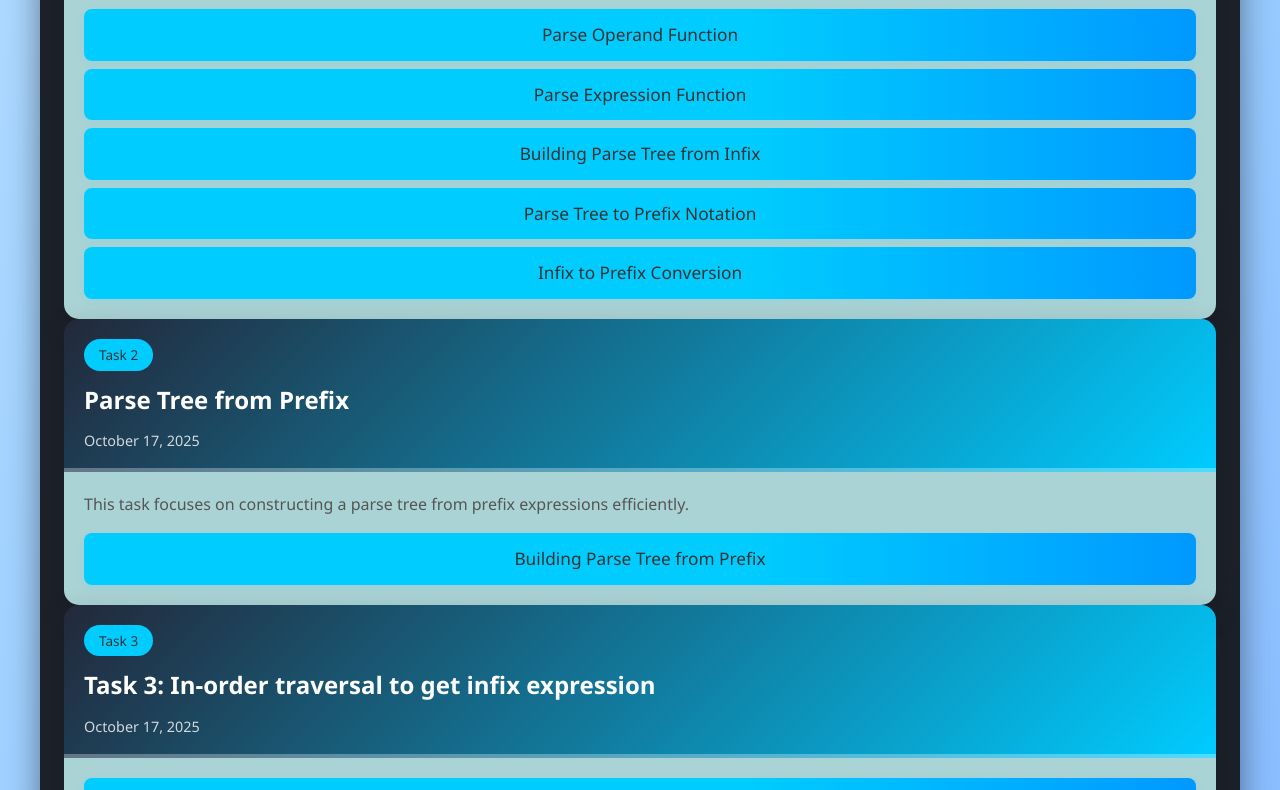
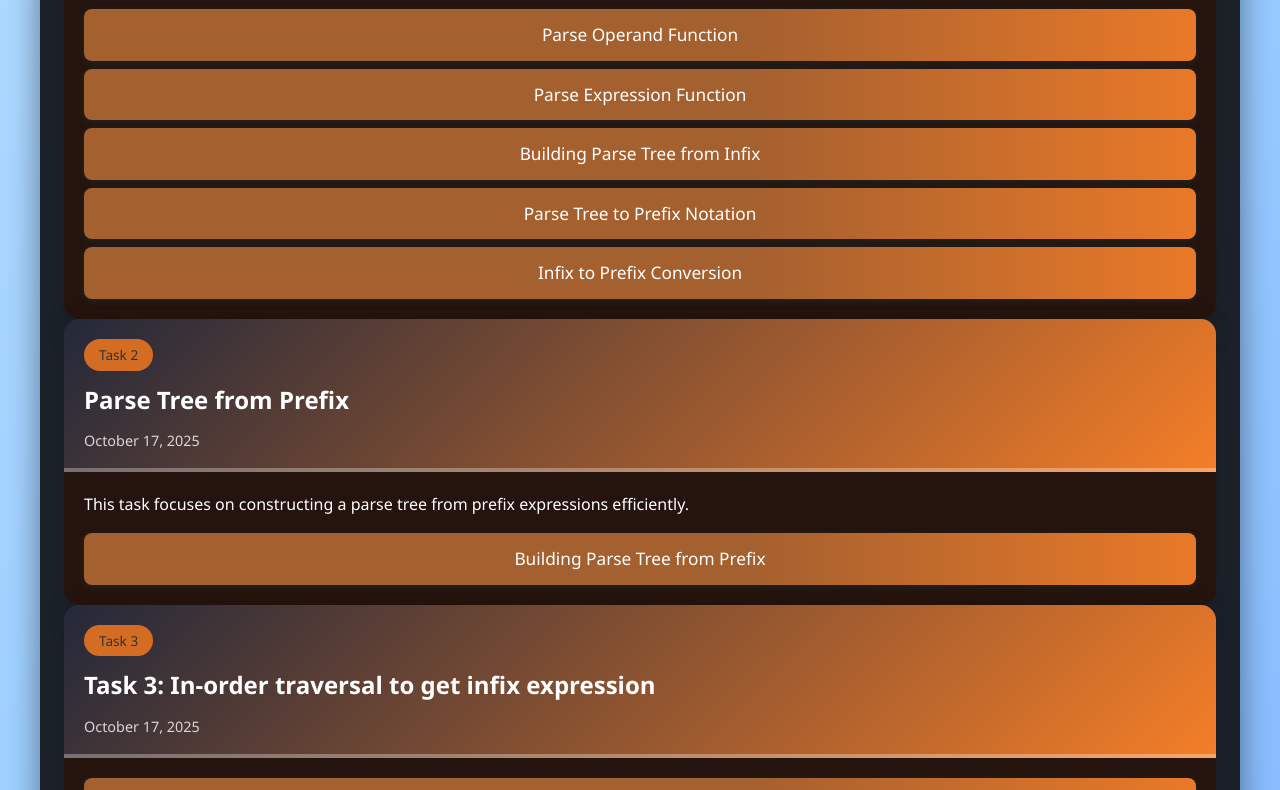
Before and after one commit to Metrex-Nova/LogicAssignmentSSPP, a plain HTML site: page index.html in a window 1280 px wide. Shown: the part 2010-2800 px from the top of the page. Drawn offline with Linux system fonts and the light colour scheme.

Commit message:
Update style.css

```diff
--- a/style.css
+++ b/style.css
@@ -222,7 +222,7 @@ header p {
 
 
 .blog-card-header {
-    background: linear-gradient(135deg, #23283a 0%, #00ccff 100%);
+    background: linear-gradient(135deg, #23283a 0%, #f57e27 100%);
     color: #fff;
     padding: 20px;
     position: relative;
@@ -240,7 +240,7 @@ header p {
 
 .category-tag {
     display: inline-block;
-    background: #00ccff;
+    background: #d56c23;
     color: #333;
     padding: 5px 15px;
     border-radius: 20px;
@@ -260,20 +260,20 @@ header p {
 
 .blog-card-content {
     padding: 20px;
-    color: #333;
-    background: rgba(204, 255, 255, 0.8);
+    color: #fff;
+    background: rgb(38 15 5 / 80%);
 }
 
 .blog-card-content p {
-    color: #555;
+    color: #fff;
     margin-bottom: 15px;
 }
 
 .read-more {
     display: block;
     width: 100%;
-    background: linear-gradient(90deg, #00ccff 60%, #0099ff 100%);
-    color: #333;
+    background: linear-gradient(90deg, #a5602f 60%, #e97928 100%);
+    color: #fff;
     border: none;
     border-radius: 8px;
     padding: 12px 0;
```
